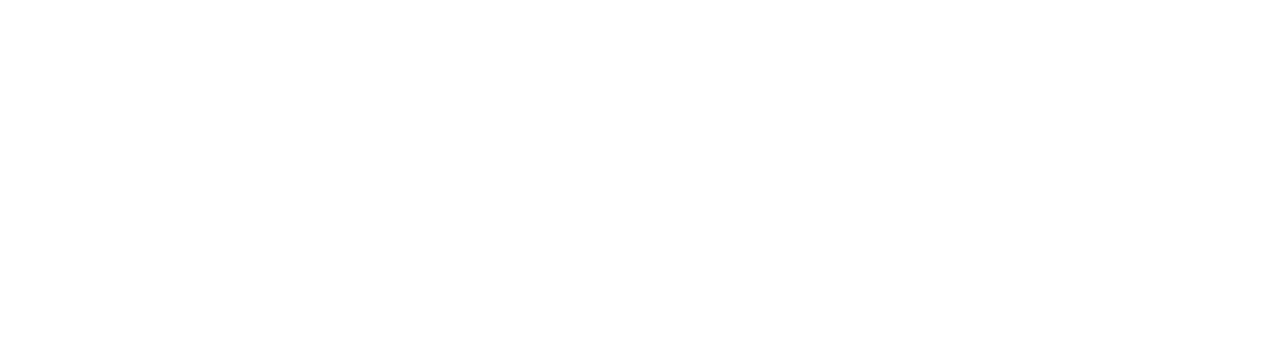
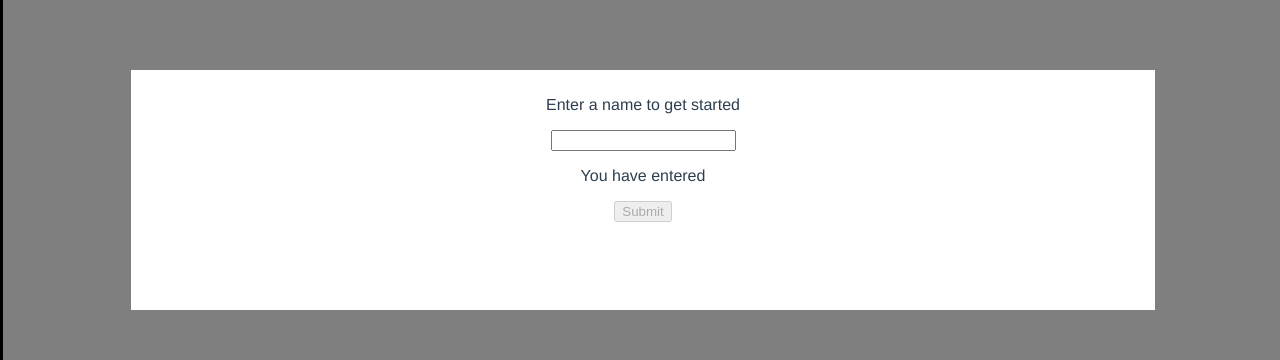
Before and after one commit to sflomenb/chat-app, a Vue app in the folder chat-app-frontend/: page / in a window 1280 px wide. Shown: the part 170-530 px from the top of the page. Built offline with nearby package versions, Linux system fonts and the light colour scheme; no server answers.

Commit message:
feat(frontend): add popup to enter name

```diff
--- /dev/null
+++ b/chat-app-frontend/src/components/ChatNamePopup.vue
@@ -0,0 +1,82 @@
+<template>
+  <div id="background">
+    <div id="popup">
+      <div id="container">
+        <p>Enter a name to get started</p>
+        <input @keypress.enter="submitName"
+           @keypress.13.prevent.stop="!validName"
+           v-model="name">
+        <p>You have entered {{ name }}</p>
+        <button :disabled="!validName" @click="submitName" id="submit">Submit</button>
+        <p v-show="errorMessage" class="error">{{ errorMessage }}</p>
+      </div>
+    </div>
+  </div>
+</template>
+
+<script>
+import axios from 'axios'
+
+export default {
+  name: 'ChatNamePopup',
+  data() {
+    return {
+      name: '',
+      hasValidName: false,
+      errorMessage: '',
+      NAME_REGEX: /^[a-zA-Z]+$/,
+    }
+  },
+  methods: {
+    submitName() {
+      if (this.validName) {
+        axios
+          .post('http://127.0.0.1/chats/users/', {
+            name: this.name,
+          })
+          .then(() => {
+            this.$store.commit('setName', this.name)
+          })
+          .catch((error) => {
+            if (error.response.data.name && error.response.data.name[0] === 'user with this name already exists.') {
+              this.errorMessage = `${this.name} is already taken, please choose a different name`
+            }
+          })
+      }
+    },
+  },
+  computed: {
+    validName() {
+      return this.NAME_REGEX.test(this.name)
+    },
+  },
+}
+</script>
+
+<!-- Add "scoped" attribute to limit CSS to this component only -->
+<style scoped lang="stylus">
+#background
+  background-color rgba(0, 0, 0, 0.5)
+  width 100%
+  min-height 100%
+  position absolute
+  overflow auto
+  margin auto
+  top 0
+  left 0
+  bottom 0
+  right 0
+  border solid black
+
+#popup
+  background-color white
+  height 30vh
+  width 80vw
+  margin 30vh auto auto auto
+
+#container
+  padding-top 10px
+
+.error
+  color red
+</style>
--- a/chat-app-frontend/src/main.js
+++ b/chat-app-frontend/src/main.js
@@ -1,7 +1,11 @@
+import axios from 'axios'
 import Vue from 'vue'
 import App from './App.vue'
 import router from './router'
 import store from './store'
+
+axios.defaults.xsrfCookieName = 'csrftoken'
+axios.defaults.xsrfHeaderName = 'X-CSRFToken'
 
 Vue.config.productionTip = false
 
--- a/chat-app-frontend/src/views/Home.vue
+++ b/chat-app-frontend/src/views/Home.vue
@@ -1,17 +1,36 @@
 <template>
   <div class="home">
     <ChatLog/>
+    <transition name="fade">
+      <ChatNamePopup v-if="!hasValidName"/>
+    </transition>
   </div>
 </template>
 
 <script>
 // @ is an alias to /src
 import ChatLog from '@/components/ChatLog.vue'
+import ChatNamePopup from '@/components/ChatNamePopup.vue'
 
 export default {
   name: 'Home',
   components: {
     ChatLog,
+    ChatNamePopup,
+  },
+  computed: {
+    hasValidName() {
+      return this.$store.state.name
+    },
   },
 }
 </script>
+
+<style>
+.fade-enter-active, .fade-leave-active {
+  transition: opacity .5s;
+}
+.fade-enter, .fade-leave-to /* .fade-leave-active below version 2.1.8 */ {
+  opacity: 0;
+}
+</style>
```
